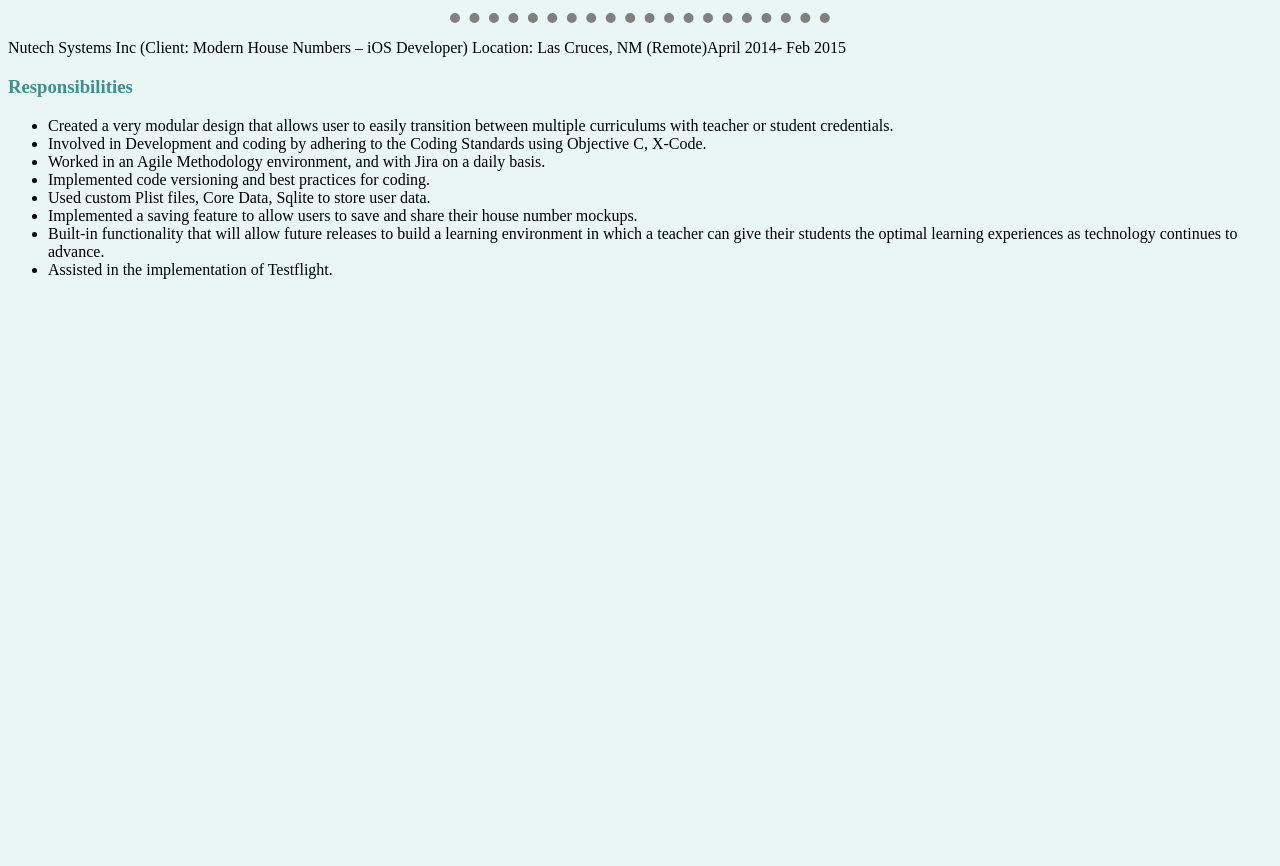
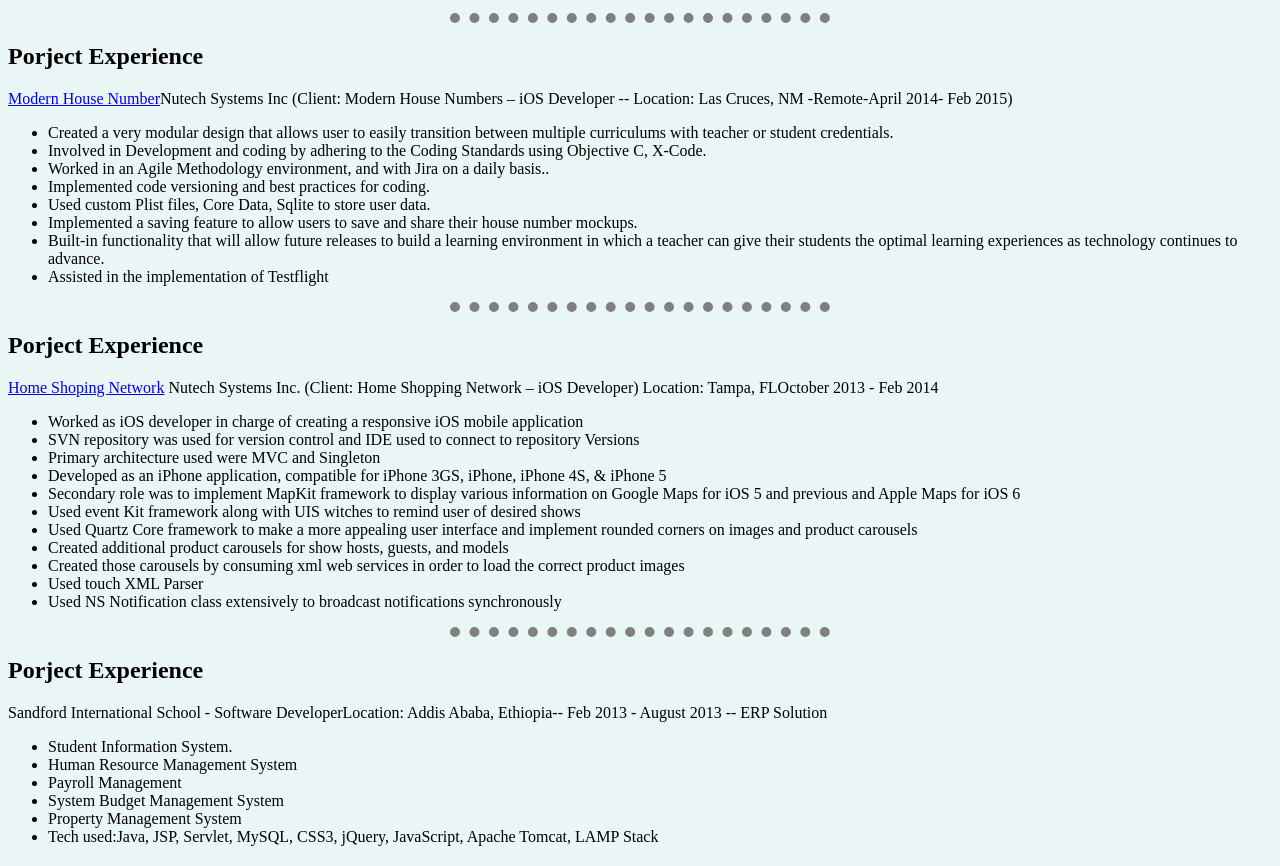
Before and after one commit to fisehamar/ressume, a plain HTML site: page projectexperience.html in a window 1280 px wide. Shown: the part 387-1253 px from the top of the page. Before the commit the page ends 800 px from the top, so only its background shows below. Drawn offline with Linux system fonts and the light colour scheme.

Commit message:
Update css and html files

```diff
--- a/css/style.css
+++ b/css/style.css
@@ -18,6 +18,7 @@
 img {
   width: 50px
   height: 50px
+
 }
 
 h1 {
--- a/projectexperience.html
+++ b/projectexperience.html
@@ -21,18 +21,51 @@
       <li>Development methodology used was the SCRUM Agile methodology. Process included iterative development, 2 week sprints, daily stand-up meetings, and customer managed backlog.</li>
     </ul>
     <hr>
-    <p>Nutech Systems Inc  (Client: Modern House Numbers – iOS Developer) Location: Las Cruces, NM (Remote)April 2014-  Feb 2015 </p>
-    <h3>Responsibilities</h3>
+
+  <h2>Porject Experience </h2>
+  <p> <a href="https://itunes.apple.com/us/app/modern-house-numbers/id902289707?mt=8">Modern House Number</a>Nutech Systems Inc  (Client: Modern House Numbers – iOS Developer -- Location: Las Cruces, NM -Remote-April 2014-  Feb 2015) </p>
+
   <ul>
     <li>Created a very modular design that allows user to easily transition between multiple curriculums with teacher or student credentials.</li>
     <li>Involved in Development and coding by adhering to the Coding Standards using Objective C, X-Code.</li>
-      <li>Worked in an Agile Methodology environment, and with Jira on a daily basis.</li>
+    <li>Worked in an Agile Methodology environment, and with Jira on a daily basis..</li>
     <li>Implemented code versioning and best practices for coding.</li>
     <li>Used custom Plist files, Core Data, Sqlite to store user data.</li>
     <li>Implemented a saving feature to allow users to save and share their house number mockups.</li>
     <li>Built-in functionality that will allow future releases to build a learning environment in which a teacher can give their students the optimal learning experiences as technology continues to advance.</li>
-      <li>Assisted in the implementation of Testflight.</li>
+    <li>Assisted in the implementation of Testflight</li>
+
   </ul>
+  <hr>
+  <h2>Porject Experience</h2>
+  <p><a href="https://itunes.apple.com/us/app/hsn-shop-app/id324326909?mt=8">Home Shoping Network</a> Nutech Systems Inc. (Client: Home Shopping Network – iOS Developer)
+    Location: Tampa, FLOctober 2013 -  Feb 2014 </p>
+    <ul>
+      <li>Worked as iOS developer in charge of creating a responsive iOS mobile application</li>
+      <li>SVN repository was used for version control and IDE used to connect to repository Versions</li>
+      <li>Primary architecture used were MVC and Singleton</li>
+      <li>Developed as an iPhone application, compatible for iPhone 3GS, iPhone, iPhone 4S, & iPhone 5</li>
+      <li>Secondary role was to implement MapKit framework to display various information on Google Maps for iOS 5 and previous and Apple Maps for iOS 6</li>
+      <li>Used event Kit framework along with UIS witches to remind user of desired shows</li>
+      <li>Used Quartz Core framework to make a more appealing user interface and implement rounded corners on images and product carousels</li>
+      <li>Created additional product carousels for show hosts, guests, and models</li>
+      <li>Created those carousels by consuming xml web services in order to load the correct product images</li>
+      <li>Used touch XML Parser</li>
+      <li>Used NS Notification class extensively to broadcast notifications synchronously</li>
+    </ul>
+    <hr>
+    <h2>Porject Experience</h2>
+
+    <p>Sandford International School - Software DeveloperLocation: Addis Ababa, Ethiopia-- Feb 2013 - August 2013 -- ERP Solution </p>
+    <ul>
+      <li>Student Information System.</li>
+      <li>Human Resource Management System </li>
+      <li>Payroll Management </li>
+      <li>System Budget Management System</li>
+      <li>Property Management System </li>
+      <li>Tech used:Java, JSP, Servlet, MySQL, CSS3, jQuery, JavaScript, Apache Tomcat, LAMP Stack </li>
+    </ul>
+    <h2><a href=""></h2>
   </head>
   <body>
 
```
Also changed, not shown: contact.html (+1 -1 lines), index.html (+4 -3 lines). Lines whose indentation alone changed are shown as unchanged.
